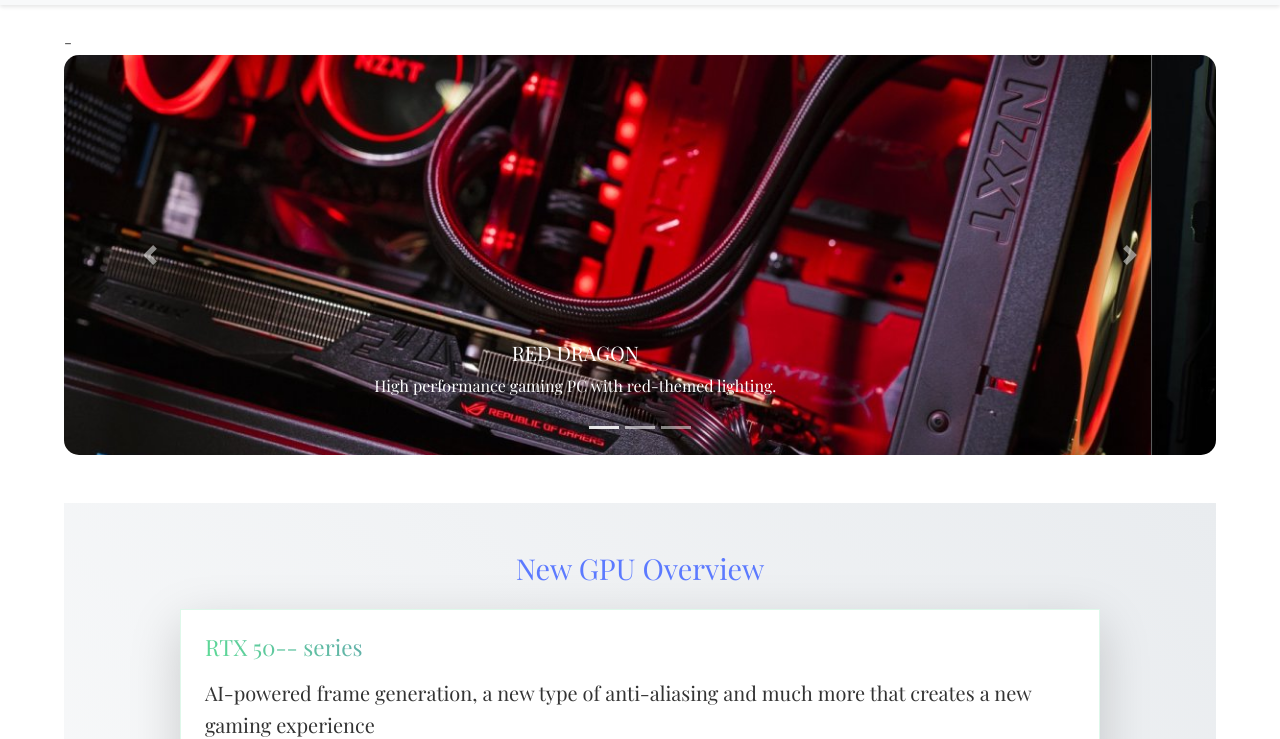
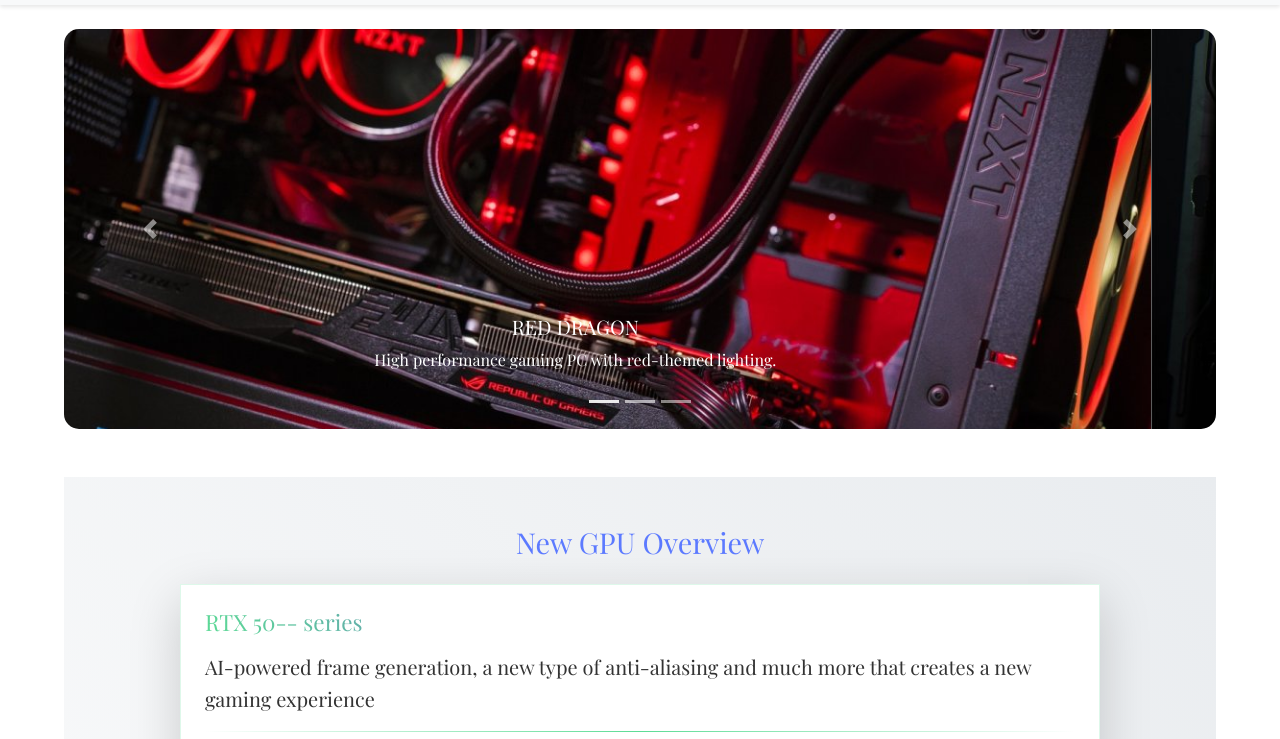
Before and after one commit to warashilow2/comp, a plain HTML site: page index.html in a window 1280 px wide. Shown: the part 61-800 px from the top of the page. Drawn offline with nearby package versions, Linux system fonts and the light colour scheme.

Commit message:
index.html

```diff
--- a/index.html
+++ b/index.html
@@ -15,7 +15,7 @@
     <link href="https://fonts.googleapis.com/css2?family=Playfair+Display:wght@400;700&display=swap" rel="stylesheet">
 
     <!-- Custom CSS -->
-    <link rel="stylesheet" href="css/styles.css">-
+    <link rel="stylesheet" href="css/styles.css">
 </head>
 
 <body
```
